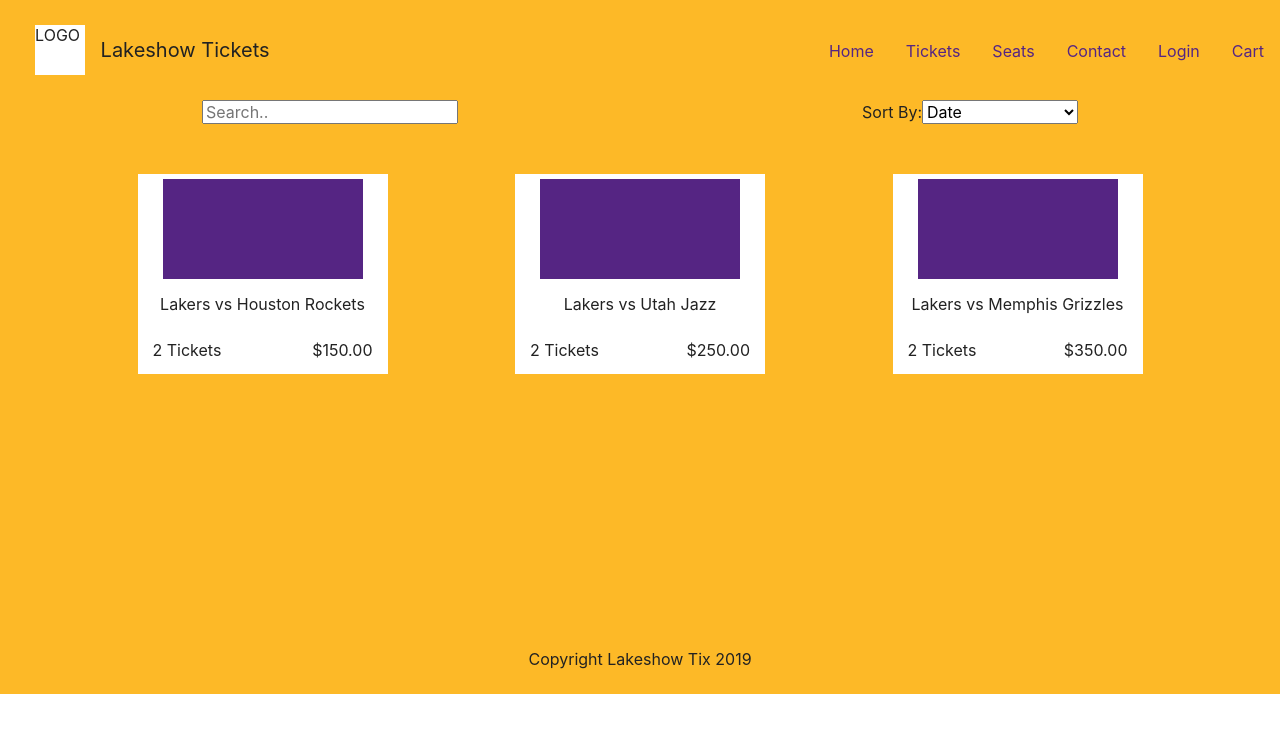
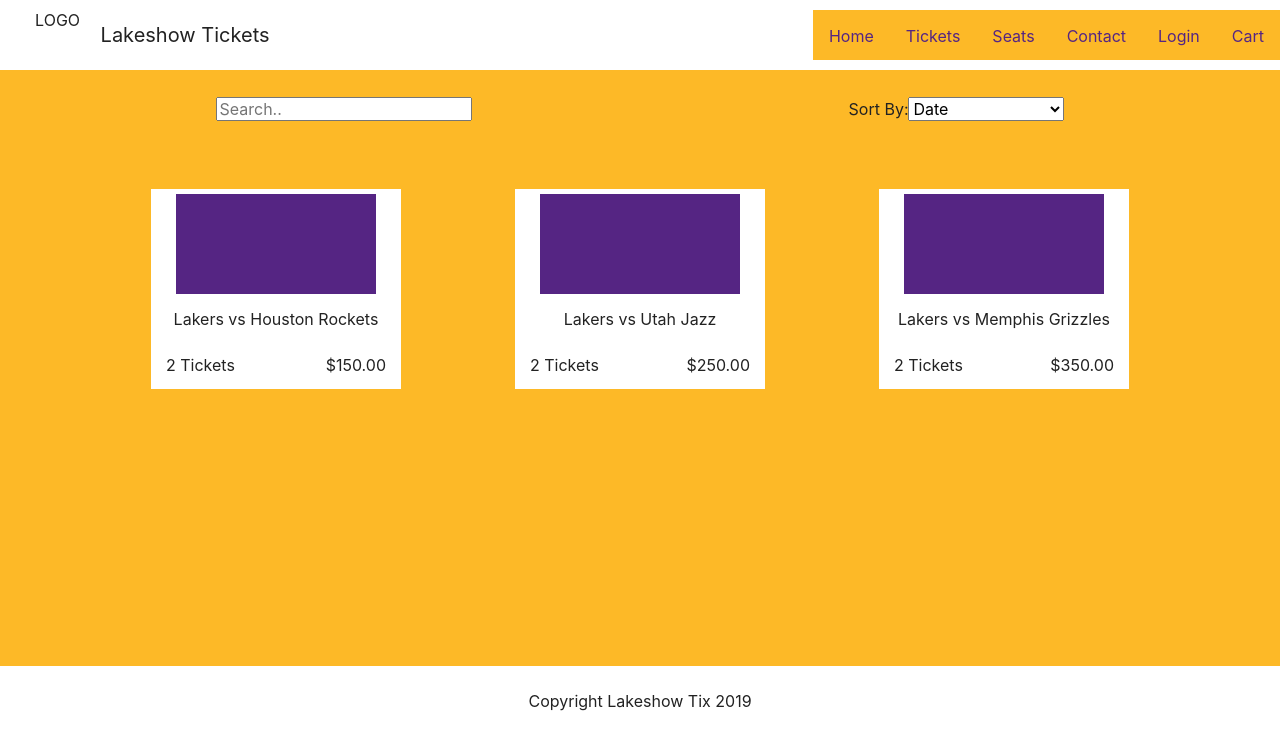
Before and after one commit to matrayu/lakeshow-app, a React (Create React App) app: page /tickets in a window 1280 px wide. Shown: the top 750 px of the page. Built offline with nearby package versions, Linux system fonts and the light colour scheme.

Commit message:
Adjustments to some styling

```diff
--- a/src/components/MainFooter/MainFooter.css
+++ b/src/components/MainFooter/MainFooter.css
@@ -1,6 +1,6 @@
 .MainFooter {
     height: 70px;
-    background: #FDB927;
+    background: white;
     text-align: center;
 }
 
--- a/src/components/MainHeader/MainHeader.css
+++ b/src/components/MainHeader/MainHeader.css
@@ -1,9 +1,9 @@
 .MainHeader {
-    background: #FDB927;
+    background: white;
     display: flex;
     flex-direction: row;
     justify-content: space-between;
-    height: 100px;
+    height: 70px;
 }
 
 .MainHeader>a {
--- a/src/routes/TicketsPage/TicketsPage.css
+++ b/src/routes/TicketsPage/TicketsPage.css
@@ -1,6 +1,7 @@
 .TicketsPage {
     margin: 0;
     background: #FDB927;
+    padding: 9px;
 }
 
 .TicketsPage.search_functions {
```
